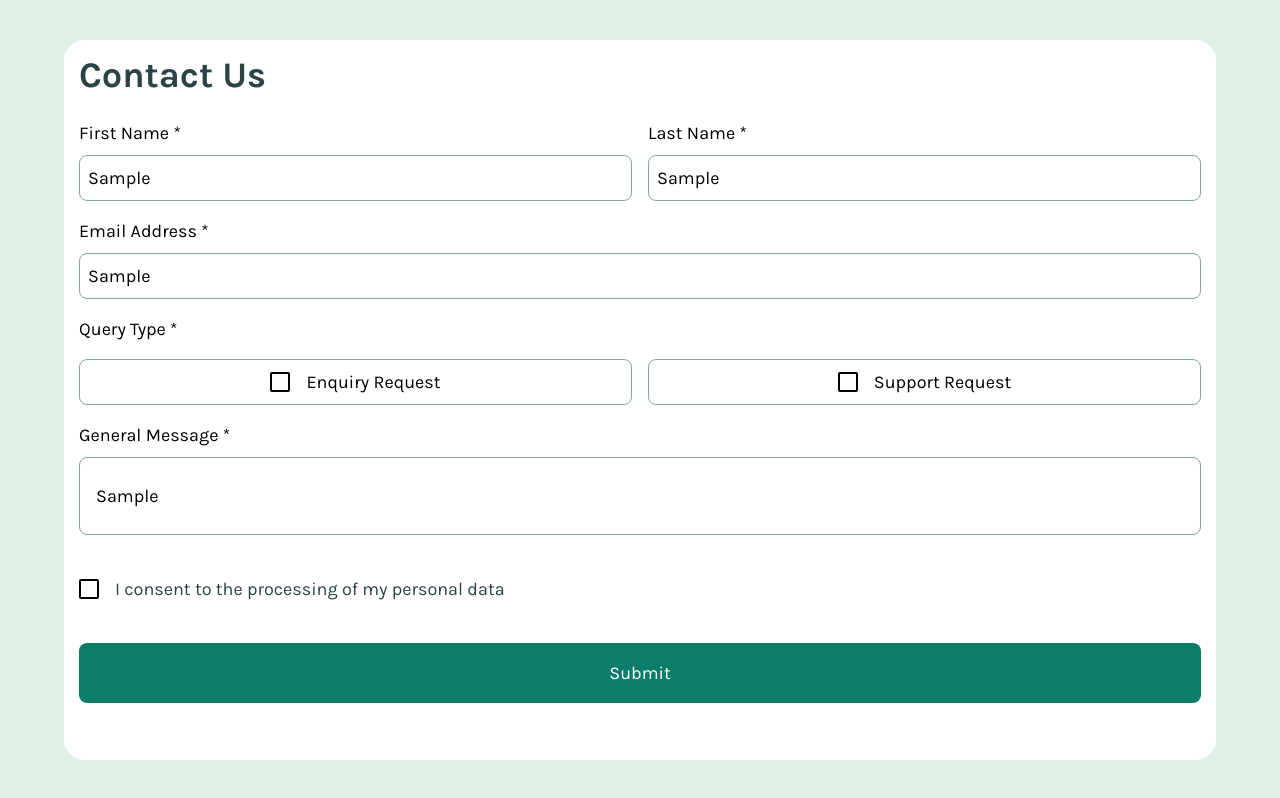
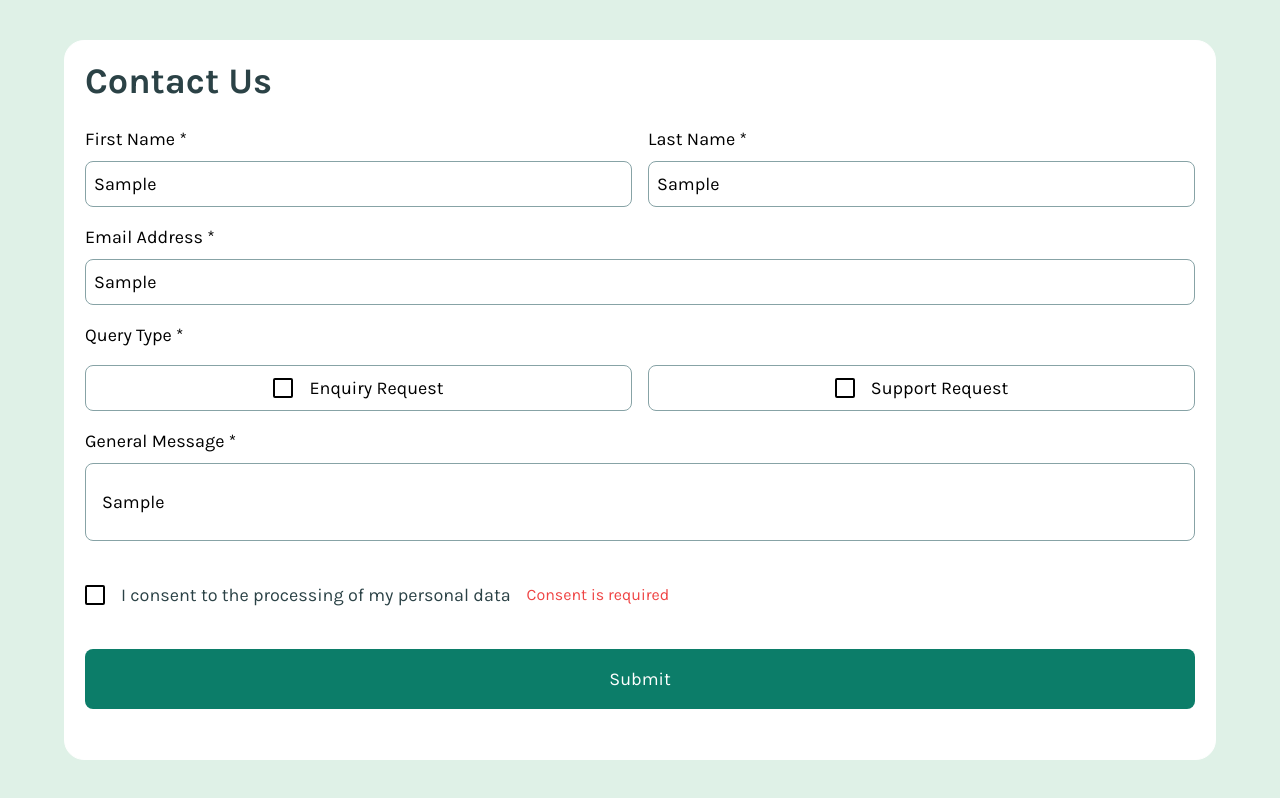
Before and after one commit to lavollmer/contact-form, a React (Vite) app: page / in a window 1280 px wide. Both pictures are taken after typing "Sample", "Sample", "Sample", "Sample" into the empty fields and a click on the button "Submit". Built offline with nearby package versions, Linux system fonts and the light colour scheme.

Commit message:
debugging submit button and handleSubmit function

```diff
--- a/src/App.css
+++ b/src/App.css
@@ -37,7 +37,7 @@
   width: 90vw;
   background-color: white;
   border: 1px solid white;
-  padding: 14px;
+  padding: 20px;
   border-radius: 20px;
   font-family:karla;
 }
--- a/src/App.jsx
+++ b/src/App.jsx
@@ -9,8 +9,9 @@ function App() {
   const [lastName, setLastName] = useState("");
   const [message, setMessage] = useState("");
   const [email, setEmail] = useState("");
-  const [enquiry, setEnquiry] = useState("");
-  const [support, setSupport] = useState("");
+  const [enquiry, setEnquiry] = useState(false);
+  const [support, setSupport] = useState(false);
+  const [consent, setConsent] = useState(false);
   const [errors, setErrors] = useState({});
 
   const handleSubmit = (e) => {
@@ -41,6 +42,10 @@ function App() {
       newErrors.message = "A general message is required";
     }
 
+    if (!consent) {
+      newErrors.consent = "Consent is required";
+    }
+
     setErrors(newErrors);
 
     if (Object.keys(newErrors).length > 0) {
@@ -48,6 +53,7 @@ function App() {
     }
 
     console.log("Form submitted");
+    alert("Form submitted");
   };
 
   return (
@@ -163,6 +169,8 @@ function App() {
                     id="consent"
                     name="consent"
                     className="custom-checkbox"
+                    checked={consent}
+                    onChange={(e) => setConsent(e.target.checked)}
                   />
                   <label
                     htmlFor="consent"
@@ -170,15 +178,16 @@ function App() {
                   >
                     I consent to the processing of my personal data
                   </label>
+                  {errors.consent && (
+                    <div className="text-red-500">{errors.consent}</div>
+                  )}
                 </div>
                 {/* submit button */}
-                <div className="flex flex-row items-center justify-center w-full h-full">
-                  <button className="bg-green-medium rounded-lg w-full h-full p-2 md:p-4 cursor-pointer hover:border-green-lighter hover:shadow-lg">
-                    <span className="text-white text-sm md:text-lg">
-                      Submit
-                    </span>
+                {/* <div className="flex flex-row items-center justify-center w-full h-full"> */}
+                  <button className="bg-green-medium text-white text-sm md:text-lg rounded-lg w-full h-full p-2 md:p-4 cursor-pointer hover:border-green-lighter hover:shadow-lg">
+                    Submit
                   </button>
-                </div>
+                {/* </div> */}
               </form>
             </ErrorBoundary>
           </div>
```
